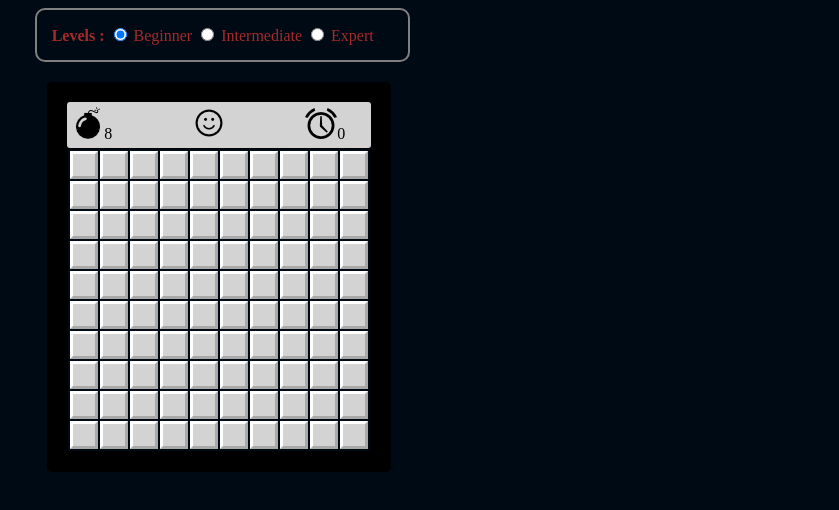
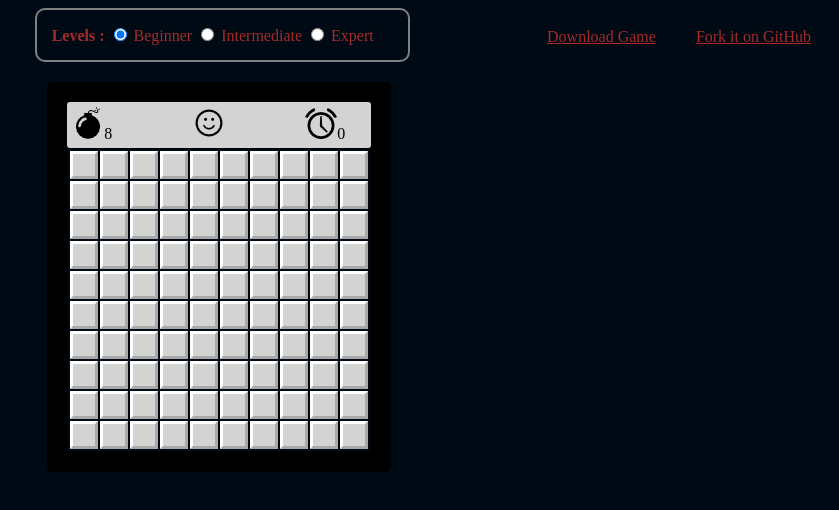
Before and after one commit to 0niket/Minesweeper, a plain HTML site: page minesweeper.html in a window 1280 px wide. Shown: the whole page, without its empty margins (441-1280 px from the left). Drawn offline with Linux system fonts and the light colour scheme.

Commit message:
Added external links

```diff
--- a/css/style.css
+++ b/css/style.css
@@ -5,6 +5,12 @@ body {
 td {
     width: 20px;
     height: 20px;
+}
+
+.ext_links {
+    color: brown;
+    float: right;
+    padding: 20px;
 }
 
 #game {
--- a/minesweeper.html
+++ b/minesweeper.html
@@ -5,6 +5,10 @@
     <link rel="stylesheet" type="text/css" href="css/style.css">
 </head>
 <body>
+   <div>
+     <a href="https://github.com/aniket19/Minesweeper" class="ext_links"> Fork it on GitHub </a>
+     <a href="https://github.com/aniket19/Minesweeper/archive/gh-pages.zip" class="ext_links"> Download Game </a>
+   </div>
    <div class="menu">
     <b>Levels :</b>
       <input id="beginner" type="radio" name="level" value="level1" checked="checked"> Beginner
```
